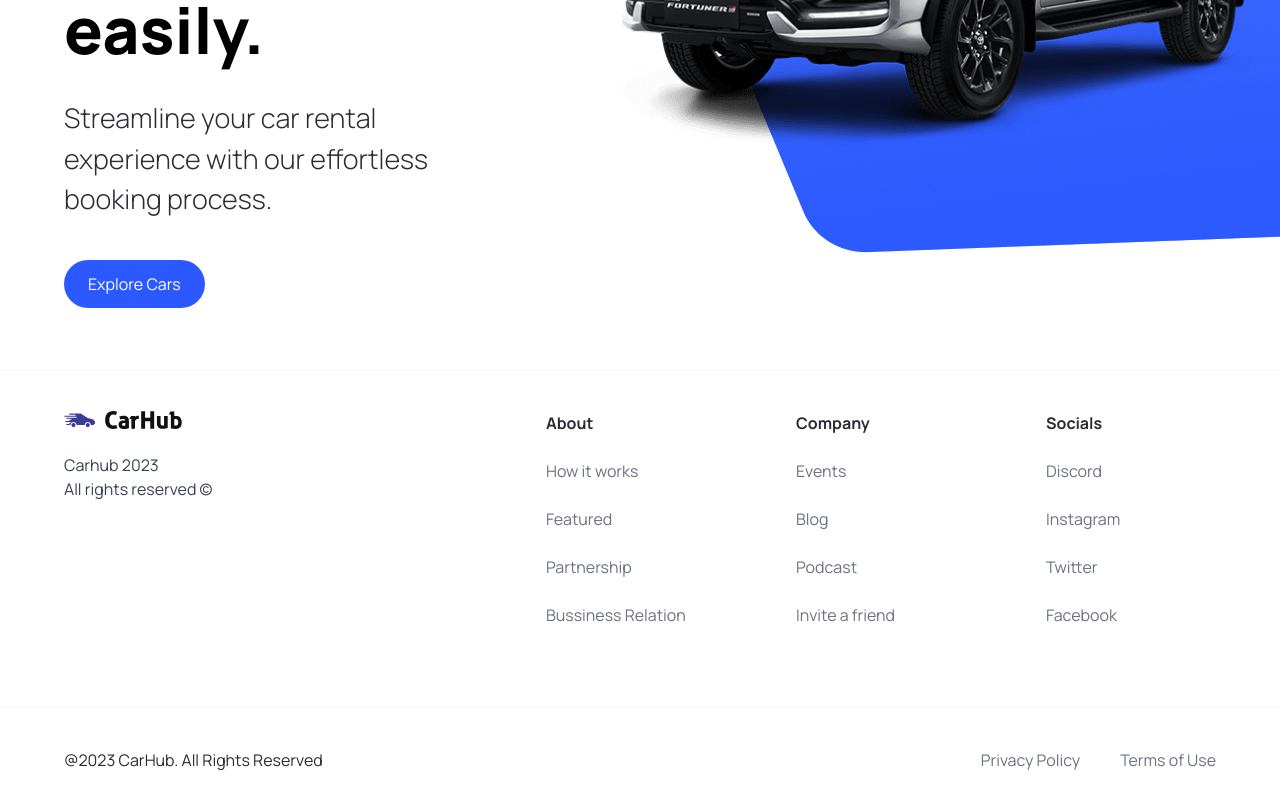
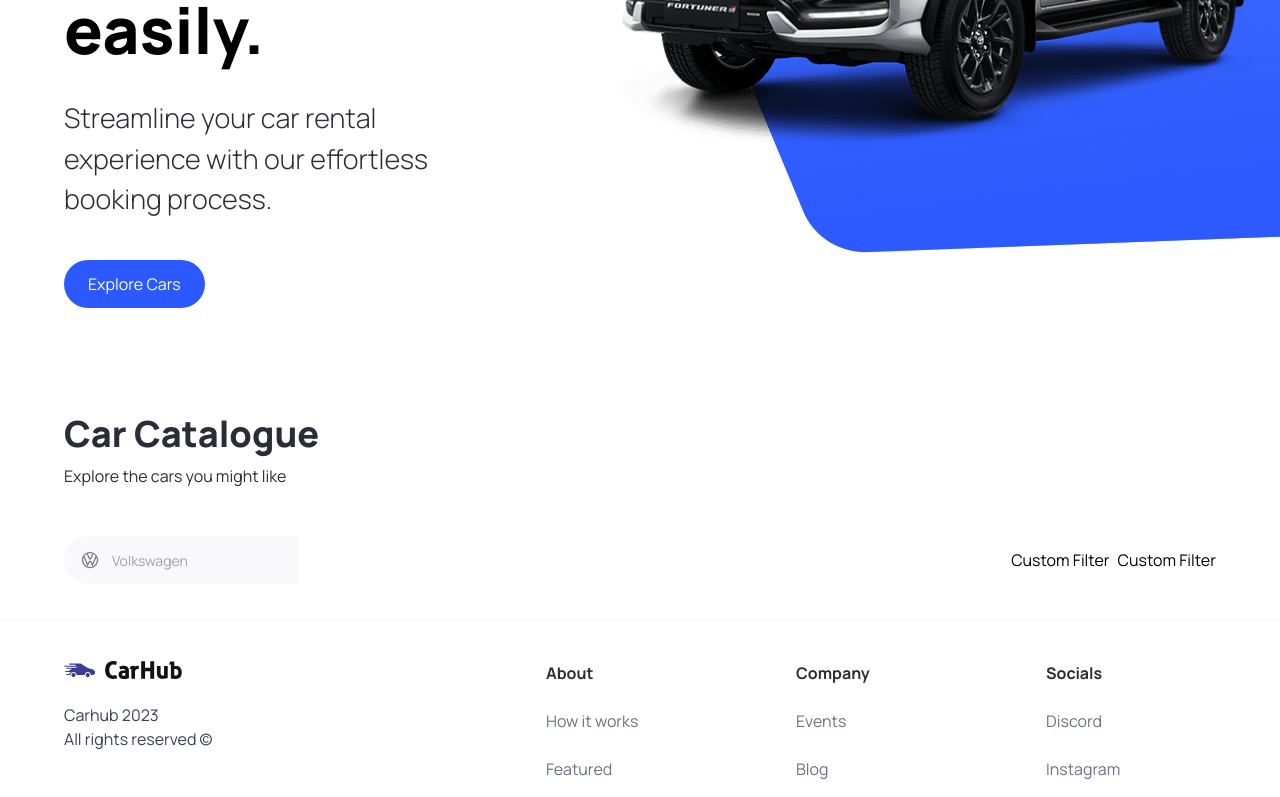
Before and after one commit to Harrytimbog/car_showcase-, a Next.js app: page / in a window 1280 px wide. Shown: the part 450-1247 px from the top of the page. Built offline with nearby package versions, Linux system fonts and the light colour scheme.

Commit message:
Create Combobox and search Bar

```diff
--- a/app/page.tsx
+++ b/app/page.tsx
@@ -1,10 +1,25 @@
 import Image from "next/image";
-import { Hero } from "@/components";
+import { Hero, SearchBar, CustomFilter } from "@/components";
 
 export default function Home() {
   return (
     <main className="overflow-hidden">
       <Hero />
+      <div className="mt-12 padding-x padding-y max-width" id="discover">
+        <div className="home__text-container">
+          <h1 className="text-4xl font-extrabold">Car Catalogue</h1>
+          <p>Explore the cars you might like</p>
+        </div>
+
+        <div className="home__filters">
+          <SearchBar />
+
+          <div className="home__filter-container">
+            <CustomFilter title="fuel" />
+            <CustomFilter title="year" />
+          </div>
+        </div>
+      </div>
     </main>
   );
 }
--- /dev/null
+++ b/components/CustomFilter.tsx
@@ -0,0 +1,5 @@
+const CustomFilter = () => {
+  return <div>Custom Filter</div>;
+};
+
+export default CustomFilter;
--- /dev/null
+++ b/components/SearchBar.tsx
@@ -0,0 +1,23 @@
+"use client";
+
+import { useState } from "react";
+
+import { SearchManufacturer } from "./";
+
+const SearchBar = () => {
+  const [manufacturer, setManufacturer] = useState("");
+  const handleSearch = () => {};
+
+  return (
+    <form className="searchbar" onSubmit={handleSearch}>
+      <div className="search__item">
+        <SearchManufacturer
+          manufacturer={manufacturer}
+          setManufacturer={setManufacturer}
+        />
+      </div>
+    </form>
+  );
+};
+
+export default SearchBar;
--- /dev/null
+++ b/components/SearchManufacturer.tsx
@@ -0,0 +1,93 @@
+"use client";
+
+import { Combobox, Transition } from "@headlessui/react";
+import { SearchManufacturerProps } from "@/types";
+import Image from "next/image";
+import { Fragment, useState } from "react";
+
+import { manufacturers } from "@/constants";
+
+const SearchManufacturer = ({
+  manufacturer,
+  setManufacturer,
+}: SearchManufacturerProps) => {
+  const [query, setQuery] = useState("");
+
+  const filteredManufacturers =
+    query === ""
+      ? manufacturers
+      : manufacturers.filter((manufacturer) =>
+          manufacturer
+            .toLowerCase()
+            .replace(/\s+/g, "")
+            .includes(query.toLowerCase().replace(/\s+/g, ""))
+        );
+
+  return (
+    <div className="search-manufacturer">
+      <Combobox value={manufacturer} onChange={setManufacturer}>
+        <div className="relative w-full">
+          <Combobox.Button className="absolute top-[14px]">
+            <Image
+              src="/car-logo.svg"
+              alt="car logo"
+              width={20}
+              height={20}
+              className="ml-4"
+            />
+          </Combobox.Button>
+
+          <Combobox.Input
+            className="search-manufacturer__input"
+            placeholder="Volkswagen"
+            displayValue={(manufacturer: string) => manufacturer}
+            onChange={(e) => setQuery(e.target.value)}
+          />
+
+          <Transition
+            as={Fragment}
+            leave="transition ease-in duration-100"
+            leaveFrom="opacity-100"
+            leaveTo="opacity-0"
+            afterLeave={() => setQuery("")}
+          >
+            <Combobox.Options>
+              {filteredManufacturers.map((item) => (
+                <Combobox.Option
+                  key={item}
+                  className={({ active }) =>
+                    `relative search-manufacturer__option ${
+                      active ? "bg-primary-blue text-white" : "text-gray-900"
+                    }`
+                  }
+                  value={item}
+                >
+                  {({ selected, active }) => (
+                    <>
+                      <span
+                        className={`block truncate ${
+                          selected ? "font-medium" : "font-normal"
+                        }`}
+                      >
+                        {item}
+                      </span>
+                      {selected ? (
+                        <span
+                          className={`absolute inset-y-0 left-0 flex items-center pl-3 ${
+                            active ? "text-white" : "text-teal-600"
+                          }`}
+                        ></span>
+                      ) : null}
+                    </>
+                  )}
+                </Combobox.Option>
+              ))}
+            </Combobox.Options>
+          </Transition>
+        </div>
+      </Combobox>
+    </div>
+  );
+};
+
+export default SearchManufacturer;
--- a/components/index.ts
+++ b/components/index.ts
@@ -2,5 +2,16 @@
 import CustomButton from "./CustomButton";
 import Navbar from "./Navbar";
 import Footer from "./Footer";
+import CustomFilter from "./CustomFilter";
+import SearchBar from "./SearchBar";
+import SearchManufacturer from "./SearchManufacturer";
 
-export { Hero, CustomButton, Navbar, Footer };
+export {
+  Hero,
+  CustomButton,
+  Navbar,
+  Footer,
+  CustomFilter,
+  SearchBar,
+  SearchManufacturer,
+};
--- a/package.json
+++ b/package.json
@@ -9,6 +9,7 @@
     "lint": "next lint"
   },
   "dependencies": {
+    "@headlessui/react": "^1.7.15",
     "@types/node": "20.3.2",
     "@types/react": "18.2.14",
     "@types/react-dom": "18.2.6",
--- a/types/index.ts
+++ b/types/index.ts
@@ -6,3 +6,8 @@
   handleClick?: MouseEventHandler<HTMLButtonElement>;
   btnType?: "button" | "submit";
 }
+
+export interface SearchManufacturerProps {
+  manufacturer: string;
+  setManufacturer: (manufacturer: string) => void;
+}
```
Also changed, not shown: 1 other file (tests, documents, lock files or other folders).
